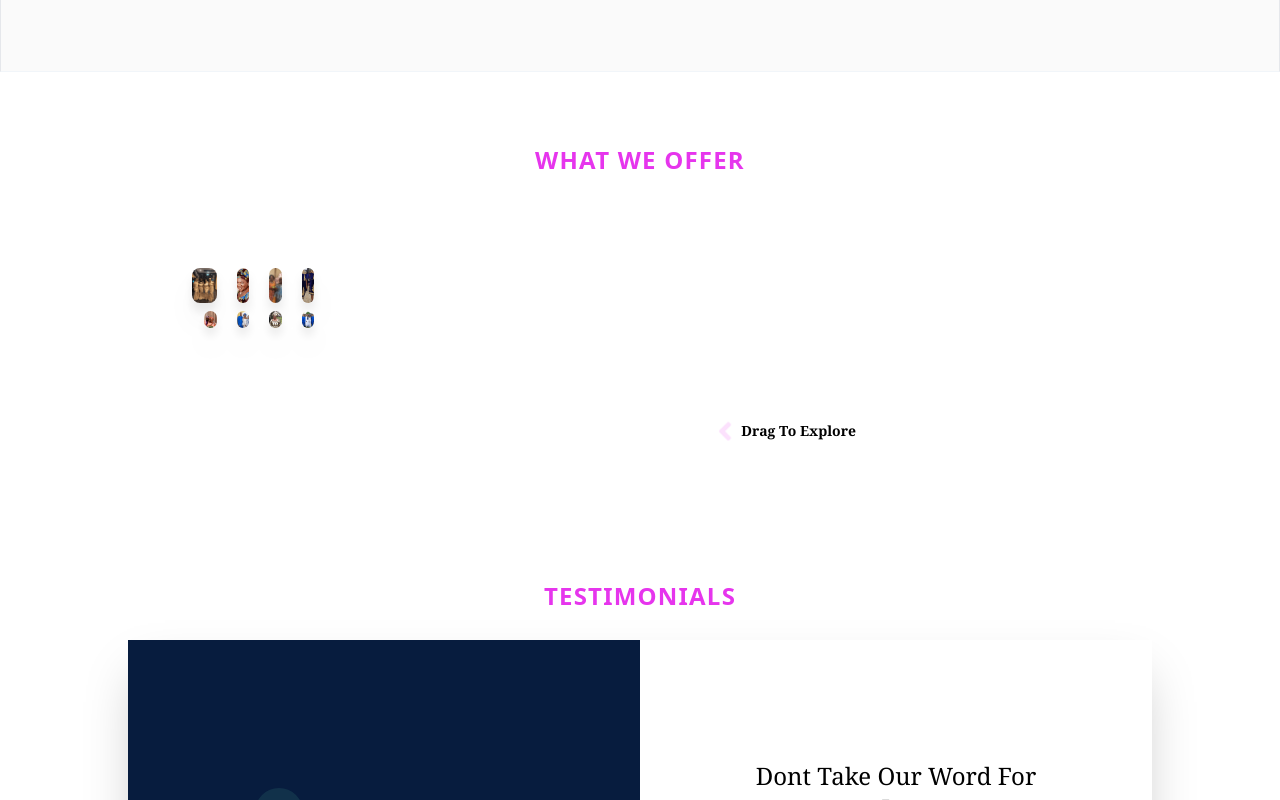
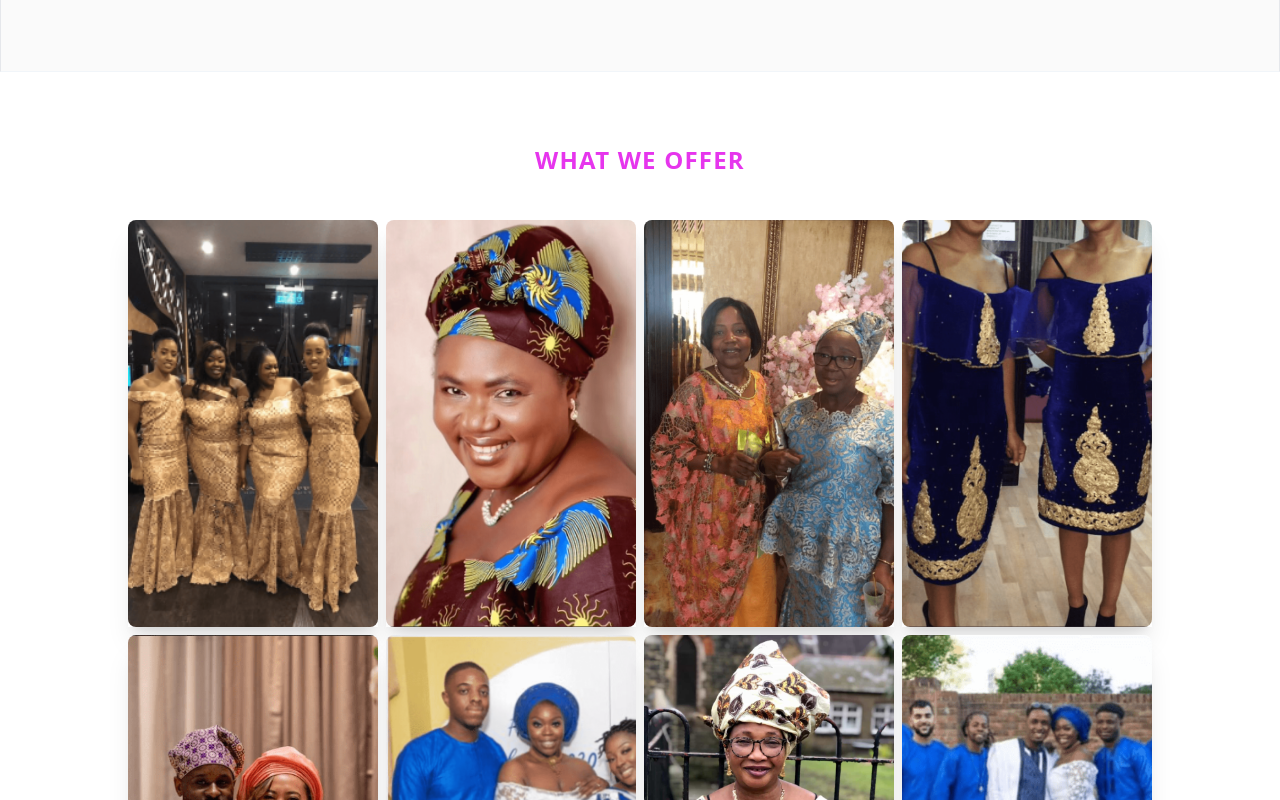
Before and after one commit to BlissfulCoda/SpotOnEnterprise-redesign, a React (Create React App) app: page / in a window 1280 px wide. Shown: the part 1820-2620 px from the top of the page. Built offline with nearby package versions, Linux system fonts and the light colour scheme.

Commit message:
feat(client): add scroll on image container

```diff
--- a/src/Components/Layout/Home/HomeSection.tsx
+++ b/src/Components/Layout/Home/HomeSection.tsx
@@ -21,7 +21,6 @@ export default function Home(): JSX.Element {
   return (
     <section id="hero" className="mb-24 change-transitions">
       <div className="relative h-screen py-5 section-container overflow-hidden h-[930px] tablet:h-[650px] laptop:h-[800px] laptop:p-4 desktop:p-6">
-        <HamburgeMenu />
         {checked ? (
           <MobileMenu />
         ) : (
@@ -84,6 +83,8 @@ export default function Home(): JSX.Element {
             <MainSection />
           </section>
         )}
+
+        <HamburgeMenu />
       </div>
     </section>
   );
--- a/src/Components/Layout/OurWorkSection/ImageContainer.tsx
+++ b/src/Components/Layout/OurWorkSection/ImageContainer.tsx
@@ -2,10 +2,12 @@ import { motion } from "framer-motion";
 
 import { ImageList as Images } from "../../../Data/ComponentData";
 
+
+
 export default function ImageContainer(): JSX.Element {
   const fullImageList = Images.map((image) => (
     <motion.div
-      className="drop-shadow-xl"
+      className="shadow-xl"
       key={image.id}
       transition={{
         y: { duration: 0.5 },
@@ -15,5 +17,5 @@ export default function ImageContainer(): JSX.Element {
       <img src={image.imageUrl} alt={image.alt} className={image.version} />
     </motion.div>
   ));
-  return <div className="duration-200 grid-container">{fullImageList}</div>;
+  return <div className="pl-3 duration-200 grid-container">{fullImageList}</div>;
 }
--- a/src/Components/Layout/OurWorkSection/OurWork.tsx
+++ b/src/Components/Layout/OurWorkSection/OurWork.tsx
@@ -23,10 +23,15 @@ function OurWork(): JSX.Element {
 
   // Framer Motion setings
   const x = useSpring(0, { stiffness: 600, damping: 100 });
-  const width = useTransform(x, [-2850, 0], [342, 0]);
+  const START_INDEX: number = -3300;
+
+  const scrollYPosition = window.scrollY >= 1760 && window.scrollY <= 1860;
+
+  // MOTION - TRANSFORMS
+  const width = useTransform(x, [START_INDEX, 0], [346, 0]);
   const scale = useTransform(x, [-100, 0], [1.25, 1]);
-  const fadeIn = useTransform(x, [-120, 0], [1, 0]);
-  const fadeOut = useTransform(x, [-20, 0], [0, 1]);
+  const fadeIn = useTransform(x, [-100, 0], [1, 0]);
+  const fadeOut = useTransform(x, [-100, 0], [0, 1]);
   const up = useTransform(x, [-100, 0], [-100, 0]);
   // state
   const [state, setState] = useState<boolean>(false);
@@ -37,7 +42,7 @@ function OurWork(): JSX.Element {
   useEffect(() => {
     // change state when dragged on x - axis is pass
     x.onChange(() => {
-      x.get() > -40 ? setState(false) : setState(true);
+      x.get() > -100 ? setState(false) : setState(true);
     });
   }, [x]);
 
@@ -53,10 +58,24 @@ function OurWork(): JSX.Element {
     x.set(0);
   };
 
+  const [scrollPosition, setScrollPosition] = useState(0);
+
+  const handleScroll = () => {
+    const position = window.scrollY;
+    setScrollPosition(position);
+  };
+
+  useEffect(() => {
+    window.addEventListener("scroll", handleScroll, { passive: true });
+
+    return () => {
+      window.removeEventListener("scroll", handleScroll);
+    };
+  }, [scrollPosition]);
   return (
     <section
       id="work"
-      className="container px-6 py-12 mx-auto mb-20 space-y-4 space-y-6 duration-1000 tablet:px-0 sm:p-2 laptop:-space-y-4 biggest:max-w-6xl"
+      className="container px-6 py-12 mx-auto mb-20 space-y-4 duration-1000 sm:p-2 laptop:-space-y-4 biggest:max-w-6xl"
     >
       <motion.div
         style={{ translateY: up }}
@@ -65,8 +84,8 @@ function OurWork(): JSX.Element {
         <h2>WHAT WE OFFER</h2>
       </motion.div>
 
-      {/* BACKGROUND CONTAINER */}
-      <div className="relative">
+      {/* MOBILE CONTAINER */}
+      <div className="relative tablet:hidden">
         <motion.div
           style={{ opacity: fadeIn }}
           className={state ? "background" : "hidden"}
@@ -89,8 +108,8 @@ function OurWork(): JSX.Element {
                 alt="SpotOnEnterprise Logo"
                 className="w-40 h-12"
               />
-              <div className="close">
-                <AiOutlineClose onClick={handleCloseDrag} />
+              <div className=" close">
+                <AiOutlineClose className="" onClick={handleCloseDrag} />
               </div>
             </motion.div>
           </AnimatePresence>
@@ -98,7 +117,10 @@ function OurWork(): JSX.Element {
           <AnimatePresence></AnimatePresence>
         )}
         {/* IMAGE CONTAINER */}
-        <div className="w-[4000px] relative h-[490px] tablet:w-full tablet:h-full ">
+        <div
+          className={scrollYPosition ? "image-container -ml-3" : "image-container"}
+        >
+          {scrollYPosition ? (
             <motion.div
               transition={{
                 x: { duration: 0.5 },
@@ -106,24 +128,53 @@ function OurWork(): JSX.Element {
               }}
               style={{ x, scale }}
               drag={"x"}
-            dragConstraints={{ left: -2850, right: 0 }}
-            dragElastic={0.05}
-            className=" grid-container"
+              dragConstraints={{ left: START_INDEX, right: 0 }}
+              dragElastic={0.07}
+              className=" tablet:hidden grid-container"
             >
+              <motion.div
+                style={{ x }}
+                drag={"x"}
+                dragConstraints={{ left: START_INDEX, right: 0 }}
+                dragElastic={0.07}
+                className="absolute top-0 bottom-0 left-0  z-40 w-[5800px] sm:w-[6300px] h-full tablet:hidden  opacity-0 duration-400"
+              ></motion.div>
               <ImageContainer />
             </motion.div>
+          ) : (
+            <motion.div className="grid-container">
+              <ImageContainer />
+            </motion.div>
+          )}
         </div>
 
         {/* PROGRESS BAR CONTAINER */}
-        <div className="max-w-sm mx-auto space-y-2 sm:px-2 sm:max-w-md ">
+        <div className="max-w-xs mx-auto space-y-2 sm:px-2 sm:max-w-md tablet:hidden">
           <motion.div
             style={{ opacity: fadeOut, x }}
-            className="flex items-center justify-end mb-4 space-x-2 animate-bounce "
+            className={
+              scrollYPosition
+                ? "flex items-center justify-end mb-4 space-x-2 duration-500 animate-bounce"
+                : "flex items-center justify-end mb-4 space-x-2"
+            }
           >
-            <FaAngleLeft className="text-bgPurple animate-ping" />
-            <h5 className="font-black text-right ">Drag To Explore</h5>
+            <FaAngleLeft
+              className={
+                scrollYPosition
+                  ? "text-bgPurple animate-ping opacity-100 duration-500"
+                  : "text-bgPurple opacity-20"
+              }
+            />
+            <h5
+              className={
+                scrollYPosition
+                  ? "font-black text-right opacity-100 duration-500 "
+                  : "font-black text-right opacity-20 text-[9px] duration-500"
+              }
+            >
+              Drag To Explore
+            </h5>
           </motion.div>
-
           {/* PROGESS BAR */}
           <div className="drag-progress-background tablet:hidden ">
             <motion.div
@@ -133,6 +184,11 @@ function OurWork(): JSX.Element {
           </div>
         </div>
       </div>
+
+      {/* TABLET & UP */}
+      <div className="hidden tablet:grid">
+        <ImageContainer />
+      </div>
     </section>
   );
 }
--- a/src/index.css
+++ b/src/index.css
@@ -35,17 +35,22 @@
 }
 
 /* IMAGE CONTAINER */
-.grid-container {
-  @apply tablet:gap-2 tablet:grid-cols-2 laptop:grid-cols-4 sm:max-w-lg mx-auto tablet:max-w-2xl laptop:p-12 laptop:max-w-5xl desktop:max-w-6xl biggest:max-w-7xl flex flex-row tablet:grid tablet:px-4 laptop:px-12 desktop:px-16  w-[4000px] h-[430px] tablet:w-full tablet:h-full tablet:static absolute z-30 space-x-3 duration-100 ;
+.image-container {
+  @apply w-[3000px] relative h-[510px] sm:h-[600px];
 }
 
-.background {
-  @apply fixed h-screen w-full bg-zinc-50 top-0 left-0 bottom-0 z-30 opacity-0 will-change-transform overflow-y-hidden;
+/* GRID CONTAINER */
+.grid-container {
+  @apply tablet:gap-2 tablet:space-x-1 laptop:space-x-0 tablet:grid-cols-2 tablet:grid tablet:px-2 laptop:grid-cols-4 mx-auto tablet:max-w-2xl laptop:p-12 laptop:max-w-5xl desktop:max-w-6xl biggest:max-w-7xl flex flex-row laptop:px-12 desktop:px-16 w-[4000px] h-[460px] sm:h-[550px] tablet:w-full tablet:h-full tablet:static absolute z-30 space-x-3 duration-100 hover:cursor-pointer;
+}
+
+.image {
+  @apply tablet:object-cover w-full h-full  rounded-2xl tablet:rounded-lg ;
 }
 
 /* DRAG-HEADER */
 .drag-header {
-  @apply w-full box-border flex items-center justify-between fixed z-30 top-5 py-2  opacity-100;
+  @apply w-full box-border flex items-center justify-between fixed z-30 top-5 py-2  opacity-0;
 }
 
 /* CLOSE */
@@ -55,7 +60,12 @@
 
 /* PROGRESS CONTAINER */
 .drag-progress-background {
-  @apply w-full h-[1px] bg-slate-300 relative tablet:hidden dark:bg-slate-600 z-30;
+  @apply w-full h-[1px] bg-slate-200 relative tablet:hidden dark:bg-slate-800 z-30;
+}
+
+/* IMAGE CONTAINER OVERLAY */
+.background {
+  @apply fixed h-screen w-full bg-zinc-50 dark:bg-slate-900 top-0 left-0 bottom-0 z-30 opacity-0 will-change-transform overflow-y-hidden tablet:hidden;
 }
 
 /* PROGRESS LENGTH */
@@ -66,10 +76,6 @@
 /* NO SCROLL WHILE DRAG IS ACTIVE */
 .no-scroll {
   @apply overflow-y-hidden;
-}
-
-.image {
-  @apply tablet:object-cover w-full h-full hover:cursor-pointer rounded-lg ;
 }
 
 .quotations {
```
Lines whose indentation alone changed are shown as unchanged.
